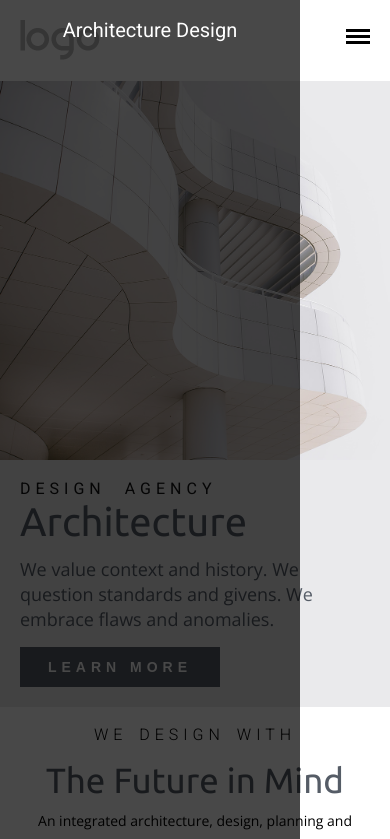
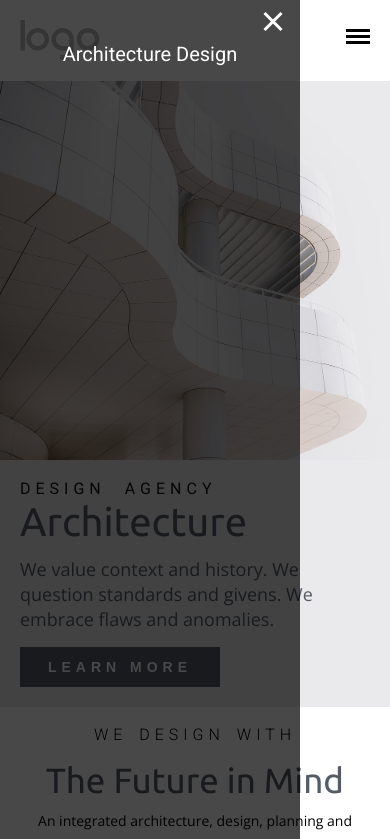
Before and after one commit to JeanLuca999/Architecture-Website-Template, a plain HTML site: page index.html in a window 390 px wide. Both pictures are taken after a click on the element 358 px from the left and 40 px from the top of the page. Shown: the top 839 px of the page. Drawn offline with nearby package versions, Linux system fonts and the light colour scheme.

Commit message:
creating mobile close button

```diff
--- a/css/styles.css
+++ b/css/styles.css
@@ -59,6 +59,31 @@ body {
 
 .menu-open {
     left: 0% !important;
+}
+
+.menu-close-button {
+    position: relative;
+    top: 20px;
+    margin-left: auto;
+    margin-right: 15px;
+    width: 24px;
+    height: 24px;
+}
+
+.menu-close-button div {
+    position: relative;
+    width: 24px;
+    height: 3px;
+    background-color: #fff;
+}
+
+.menu-close-button div:nth-child(1) {
+    transform: rotate(225deg);
+}
+
+.menu-close-button div:nth-child(2) {
+    transform: rotate(-225deg);
+    bottom: 3px;
 }
 
 .main .banner {
--- a/index.html
+++ b/index.html
@@ -13,10 +13,14 @@
 <body>
     <header class="header">
         <a href="#">
-            <img src="/images/logo.png" alt="Logo">
+            <img src="./images/logo.png" alt="Logo">
         </a>
         <nav>
             <ul id="menu-hidden">
+                <div class="menu-close-button" id="close-button">
+                    <div></div>
+                    <div></div>
+                </div>
                 <li>
                     <a href="#">Architecture Design</a>
                 </li>
@@ -32,7 +36,7 @@
 
         <section class="banner">
             <figure>
-                <img src="/images/banner.jpg" alt="">
+                <img src="./images/banner.jpg" alt="">
             </figure>
             <div>
                 <h2>DESIGN AGENCY</h2>
--- a/js/script.js
+++ b/js/script.js
@@ -1,6 +1,11 @@
 const menuButton = document.getElementsByClassName('menu')[0]
 const menuHidden = document.getElementById('menu-hidden')
+const closeButton = document.getElementById('close-button')
 
 menuButton.addEventListener('click', () => {
     menuHidden.classList.toggle('menu-open')
 })
+
+closeButton.addEventListener('click', () => {
+    menuHidden.classList.toggle('menu-open')
+})
```
